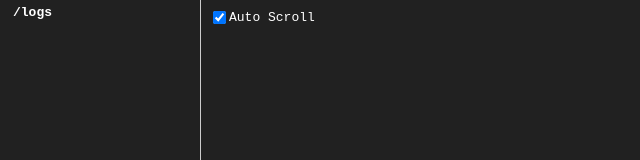
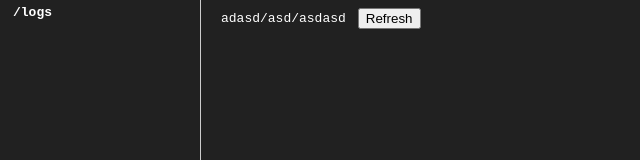
Before and after one commit to github0null/esp32c3-wifi-logger, a website: page log-web-viewer/public/index.html in a window 1280 px wide. Shown: the top 160 px of the page, without its empty margins (0-640 px from the left). Drawn offline with Linux system fonts and the light colour scheme; no server answers.

Commit message:
update log viewer

```diff
--- a/log-web-viewer/public/index.html
+++ b/log-web-viewer/public/index.html
@@ -67,6 +67,14 @@ body {
 .checkbox-container label {
     margin-right: 12px; /* 为复选框右侧添加间距 */
 }
+.text-label {
+    margin-left: 4px;
+    margin-right: 4px;
+}
+.toolbox .text-label {
+    margin-left: 12px;
+    margin-right: 12px;
+}
 </style>
 </head>
 <body>
@@ -75,10 +83,12 @@ body {
 </div>
 <div id="main">
     <div class="toolbox">
-        <div class="checkbox-container">
+      <div class="text-label" id="filename">adasd/asd/asdasd</div>
+      <button id="refreshButton">Refresh</button>
+        <!-- <div class="checkbox-container">
             <input type="checkbox" id="checkbox-autoScroll" checked/>
             <label for="checkbox-autoScroll">Auto Scroll</label>
-        </div>
+        </div> -->
     </div>
     <div id="logs"></div>
 </div>
@@ -89,7 +99,17 @@ body {
   const wsProto = window.location.protocol.includes('https') ? 'wss' : 'ws';
   const socket = new WebSocket(wsProto + '://' + window.location.host + '/ws/');
 
-  var autoScrollBox = document.getElementById('checkbox-autoScroll');
+  //var autoScrollBox = document.getElementById('checkbox-autoScroll');
+  var fileNameTxtbox = document.getElementById('filename');
+  var refreshButton = document.getElementById('refreshButton');
+
+  refreshButton.addEventListener('click', function() {
+    if (fileNameTxtbox.textContent.trim()) {
+      let p = fileNameTxtbox.textContent;
+      console.log(`refresh file: ${p}`)
+      loadFile(p)
+    }
+  });
 
   function loadDirectory(dir) {
     fetch(`/browse/${encodeURIComponent(dir)}`)
@@ -113,13 +133,15 @@ body {
     socket.close();
     socket.onclose = null;
     //-------------------------------------
+
+    fileNameTxtbox.textContent = filePath
     const nsocket = new WebSocket(`${wsProto}://${window.location.host}/ws/${encodeURIComponent(filePath)}`);
     logsDiv.textContent = ''
     nsocket.onmessage = function(event) {
       logsDiv.textContent += event.data;
-      if (autoScrollBox.checked) {
+      //if (autoScrollBox.checked) {
         logsDiv.scrollTop = logsDiv.scrollHeight; // 自动滚动到底部
-      }
+      //}
     };
     nsocket.onopen = function() {
       console.log('Connected to the server');
```
